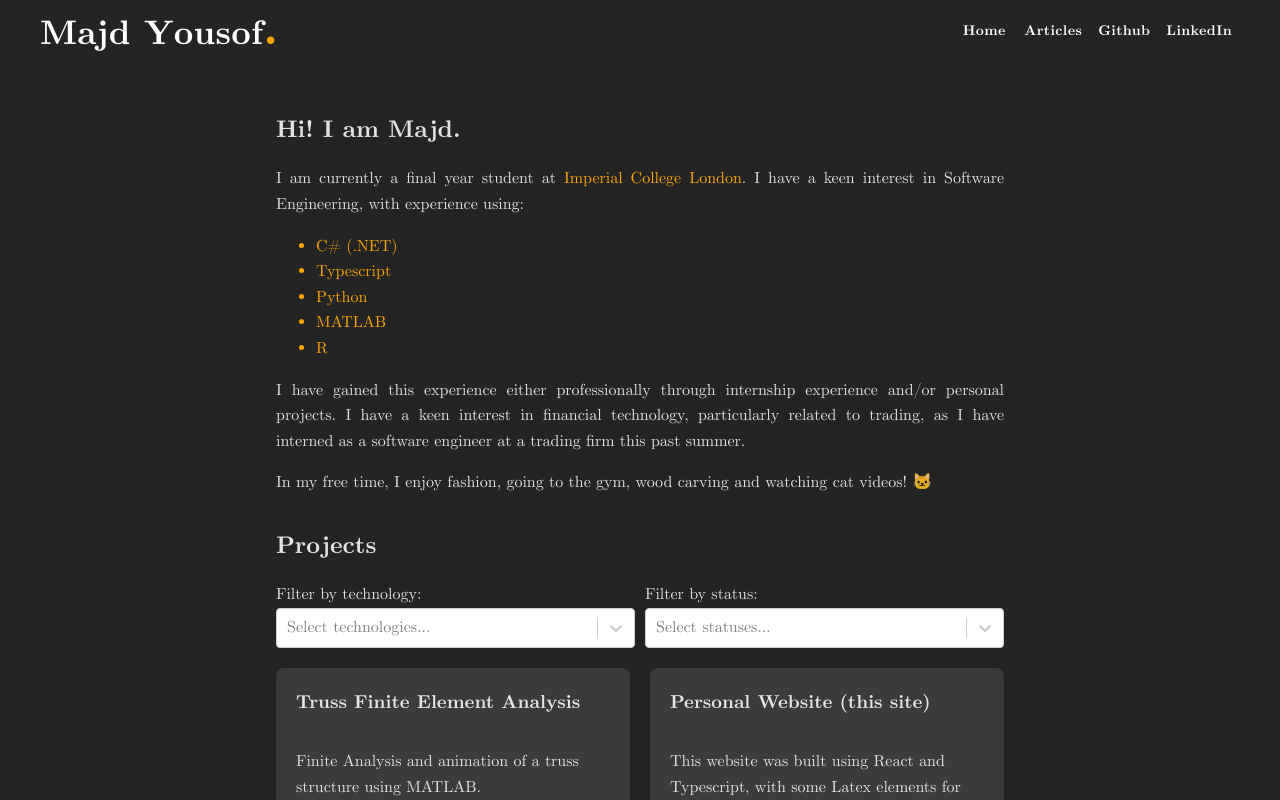
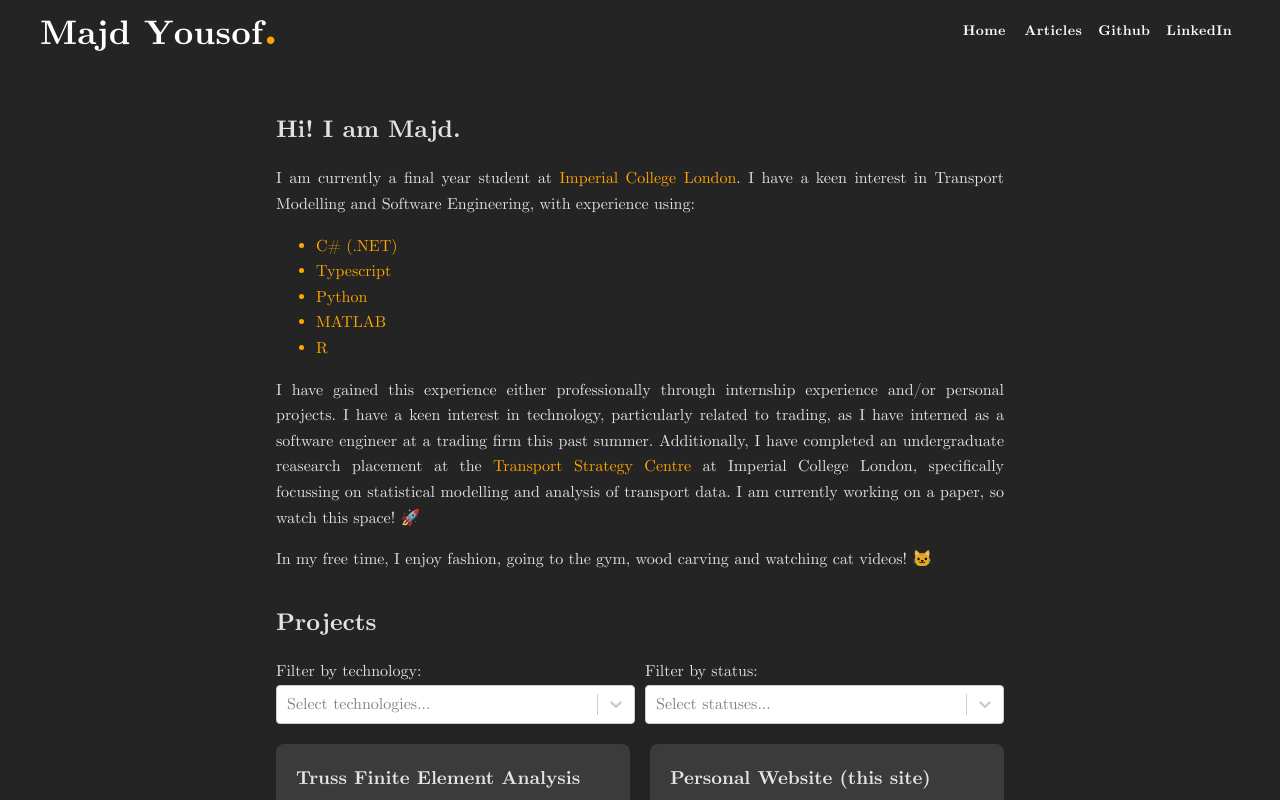
Before and after one commit to majdyousof/majdyousof.github.io, a React (Vite) app: page / in a window 1280 px wide. Shown: the top 800 px of the page. Built offline with nearby package versions, Linux system fonts and the light colour scheme.

Commit message:
amend description

```diff
--- a/src/pages/App.tsx
+++ b/src/pages/App.tsx
@@ -18,8 +18,8 @@ const App: React.FC = () => {
             <a href="https://www.imperial.ac.uk/" className="orange">
               Imperial College London
             </a>
-            . I have a keen interest in Software Engineering, with experience
-            using:
+            . I have a keen interest in Transport Modelling and Software
+            Engineering, with experience using:
           </p>
           <ul className="orange">
             <li>C# (.NET)</li>
@@ -31,9 +31,19 @@ const App: React.FC = () => {
           <p>
             I have gained this experience either professionally through
             internship experience and/or personal projects. I have a keen
-            interest in financial technology, particularly related to trading,
-            as I have interned as a software engineer at a trading firm this
-            past summer.
+            interest in technology, particularly related to trading, as I have
+            interned as a software engineer at a trading firm this past summer.
+            Additionally, I have completed an undergraduate reasearch placement
+            at the{' '}
+            <a
+              href="https://www.imperial.ac.uk/transport-engineering/transport-strategy-centre/"
+              className="orange"
+            >
+              Transport Strategy Centre
+            </a>{' '}
+            at Imperial College London, specifically focussing on statistical
+            modelling and analysis of transport data. I am currently working on
+            a paper, so watch this space! 🚀
           </p>
           <p>
             In my free time, I enjoy fashion, going to the gym, wood carving and
```
